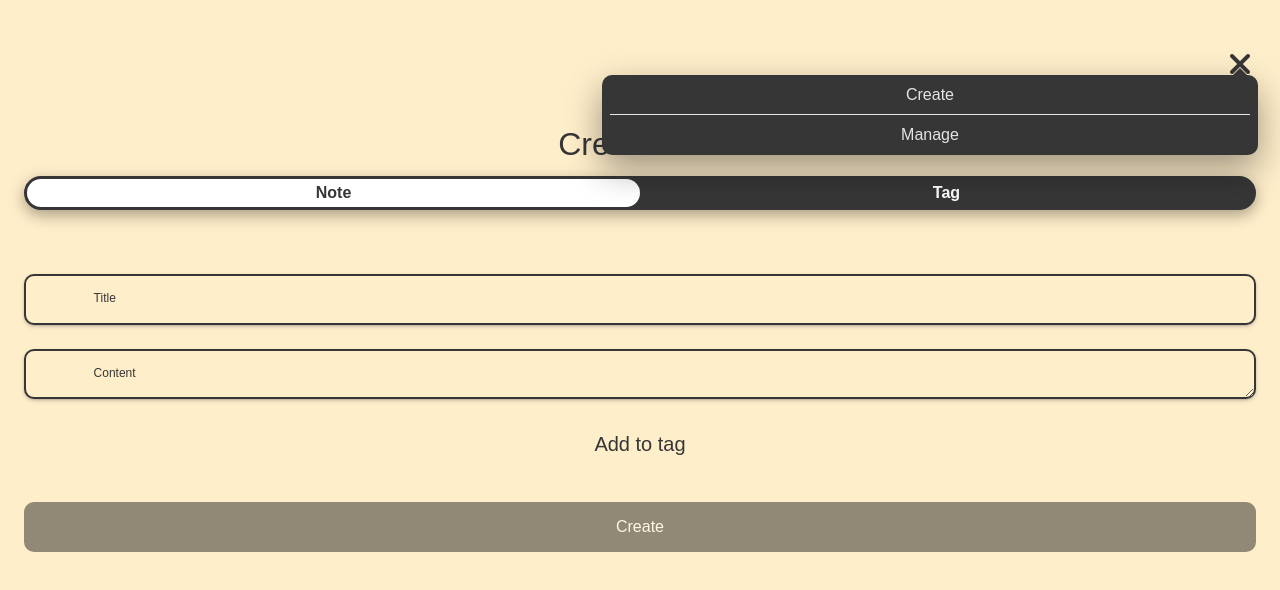
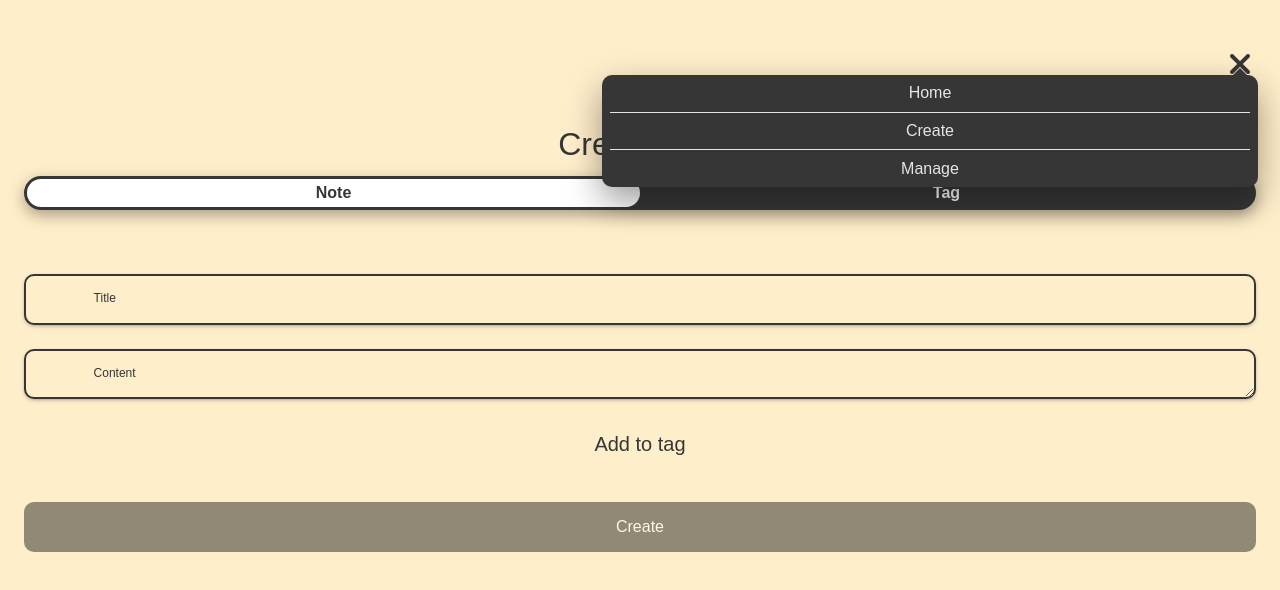
Before and after one commit to henriquepaulalima/notely, an Angular app: page /create/1 in a window 1280 px wide. Both pictures are taken after a click on the button 1240 px from the left and 64 px from the top of the page. Shown: the top 590 px of the page. Built offline with nearby package versions, Linux system fonts and the light colour scheme; a web font is replaced by a local one.

Commit message:
Add home button to header

```diff
--- a/src/app/common/header/header.component.html
+++ b/src/app/common/header/header.component.html
@@ -4,6 +4,7 @@
     <i *ngIf="this.showMenu" class="fa-solid fa-xmark"></i>
   </button>
   <div [class.showMenu]="this.showMenu" class="header__dropdown" #dropdown>
+    <button (click)="navigateTo('/home');">Home</button>
     <button (click)="navigateTo('/create/note');">Create</button>
     <button (click)="navigateTo('/manage/note');">Manage</button>
   </div>
--- a/src/app/common/header/header.component.scss
+++ b/src/app/common/header/header.component.scss
@@ -61,7 +61,7 @@
 
     &.showMenu {
       z-index: 2;
-      height: 5rem;
+      height: 7rem;
       opacity: 1;
     }
 
@@ -75,7 +75,7 @@
       cursor: pointer;
       transition: 0.25s ease;
 
-      &:first-child {
+      &:not(:last-child) {
         border-bottom: 1px solid $light_grey;
       }
     }
```
